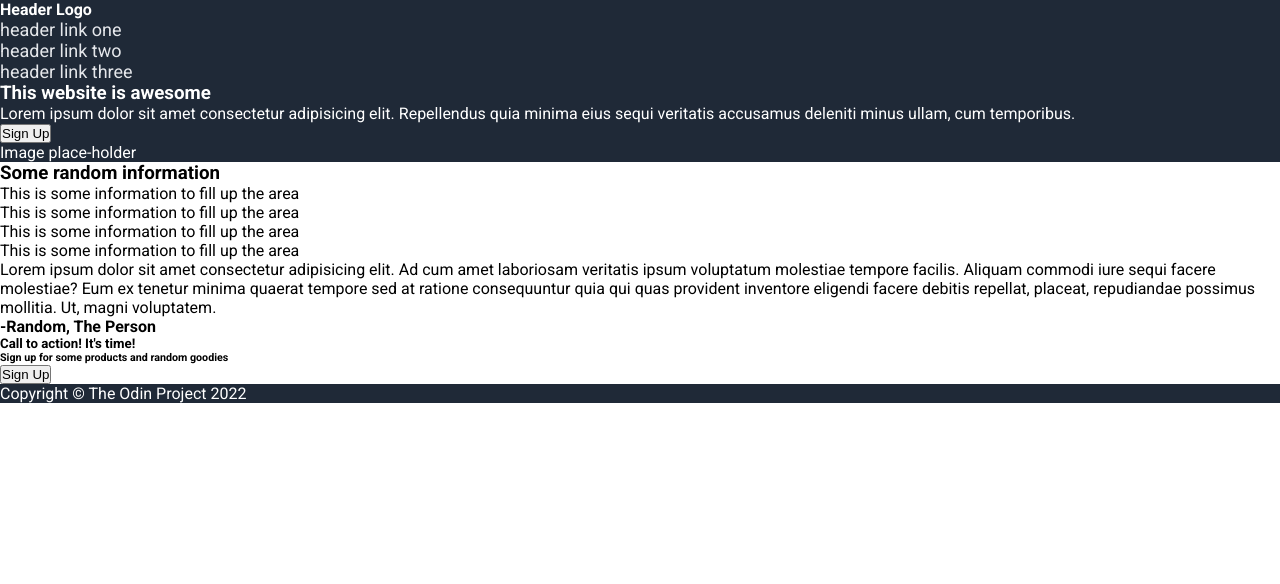
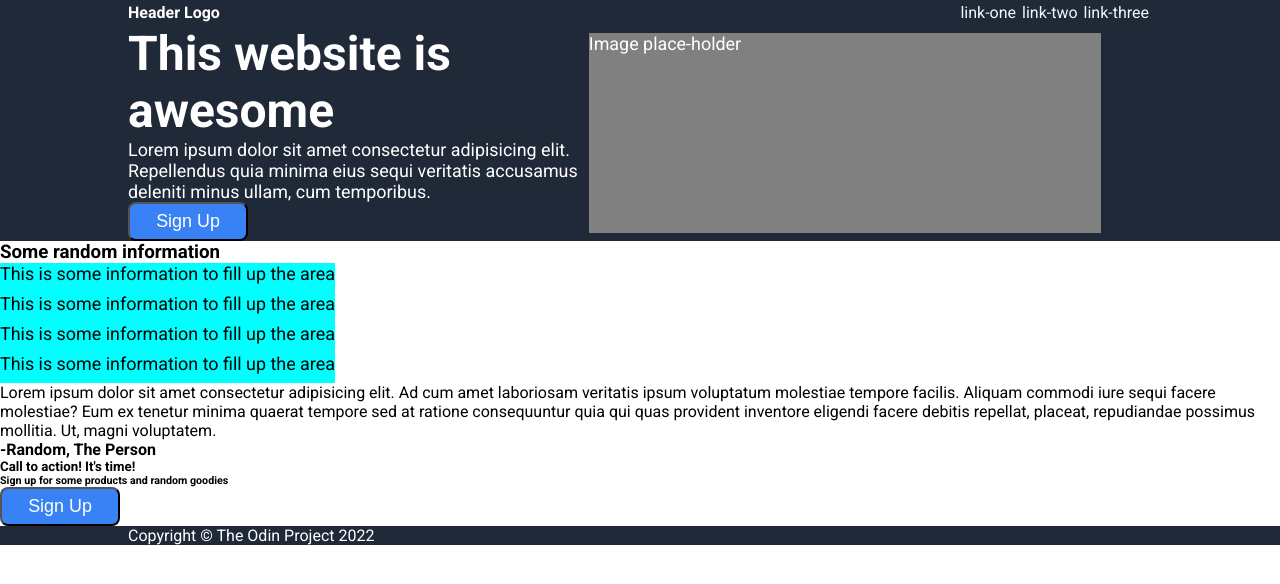
Before and after one commit to guwayriam/landing-page, a plain HTML site: page index.html in a window 1280 px wide. Drawn offline with Linux system fonts and the light colour scheme.

Commit message:
nav bar done and hero

```diff
--- a/index.html
+++ b/index.html
@@ -11,11 +11,11 @@
 
     <div class="nav blue">
         <h4><strong>Header Logo</strong></h4>
-        <div class="links">
+        <div class= "links">
             <ul>
-                <li><a href="#">header link one</a></li>
-                <li><a href="#">header link two</a></li>
-                <li><a href="#">header link three</a></li>
+                <li><a href="#">link-one</a></li>
+                <li><a href="#">link-two</a></li>
+                <li><a href="#">link-three</a></li>
             </ul>
         </div>
     </div>
@@ -35,17 +35,25 @@
         <div class="mid">
             <h3>Some random information</h3>
             <div class="mid-image">
-                <div class="cards "></div>
-                <p class="secondary">This is some information to fill up the area</p></div>
+                <div class="cards ">
+                    <p class="secondary">This is some information to fill up the area</p>
+                </div>
+            </div>
             <div class="mid-image">
-                <div class="cards "></div>
-                <p class="secondary">This is some information to fill up the area</p></div>
+                <div class="cards ">
+                    <p class="secondary">This is some information to fill up the area</p>
+                </div>
+            </div>
             <div class="mid-image">
-                <div class="cards"></div>
-                <p class="secondary">This is some information to fill up the area</p></div>
+                <div class="cards ">
+                    <p class="secondary">This is some information to fill up the area</p>
+                </div>
+            </div>
             <div class="mid-image">
-                <div class="cards"></div>
-                <p class="secondary">This is some information to fill up the area</p></div>
+                <div class="cards ">
+                    <p class="secondary">This is some information to fill up the area</p>
+                </div>
+            </div>
 
         </div>
         <div class="grey">
--- a/style.css
+++ b/style.css
@@ -6,18 +6,79 @@
 }
 body{
     font-family:'Roboto', sans-serif;
+    font-size: 16px;
+}
+.hero{
+    font-size: 3rem;
+}
+.secondary{
+    font-size: 1.12rem;
+}
+a{
+    text-decoration: none;
+    color: aliceblue;
+}
+.links ul{
+    display: flex;
+    font-family:'Roboto', sans-serif;
+    list-style: none;
+}
+
+li{
+    margin: 3px;
 }
 
 .blue{
+    padding-left: 10%;
+    padding-right: 10%;
+
+    color: white;
     background-color: #1f2937;
+}
+.nav{
+    display: flex;
+    justify-content: space-between;
+    align-items: baseline;
+
+}
+
+.top-content{
+    display: flex;
+    align-items: center;
+}
+
+.left{
+    display: flex;
+    flex-direction: column;
+    width: 45%;
+}
+
+.right{
+    width: 50%;
+    height: 200px;
+    background-color: gray;
+    align-items: center;
+}
+
+.mid-image{
+    display: flex;
+    flex-direction: row;
+
+}
+.cards{
+    display: flex;
+    flex-direction: column;
+    height: 30px;
+    background-color: aqua;
+}
+
+button{
+    padding: 7px 1em;
+    width: 120px;
+    background-color: #3882F6;
+    border-radius: 8px;
+}
+
+.sign{
     color: white;
 }
-ul{
-    list-style-type: none;
-    color: aliceblue;
-}
-a:link {
-    font-size: 18px;
-    color: #E5E7EB;
-    text-decoration: none;
-}
```
